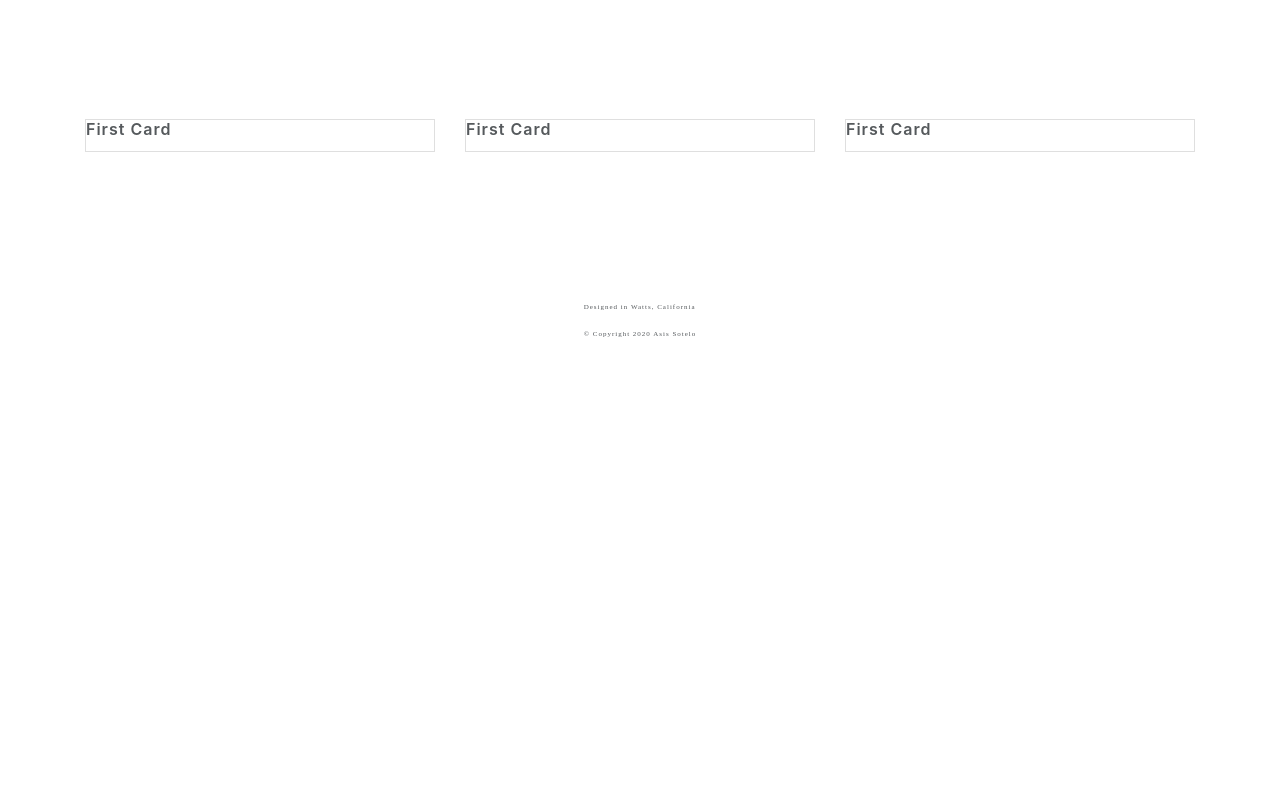
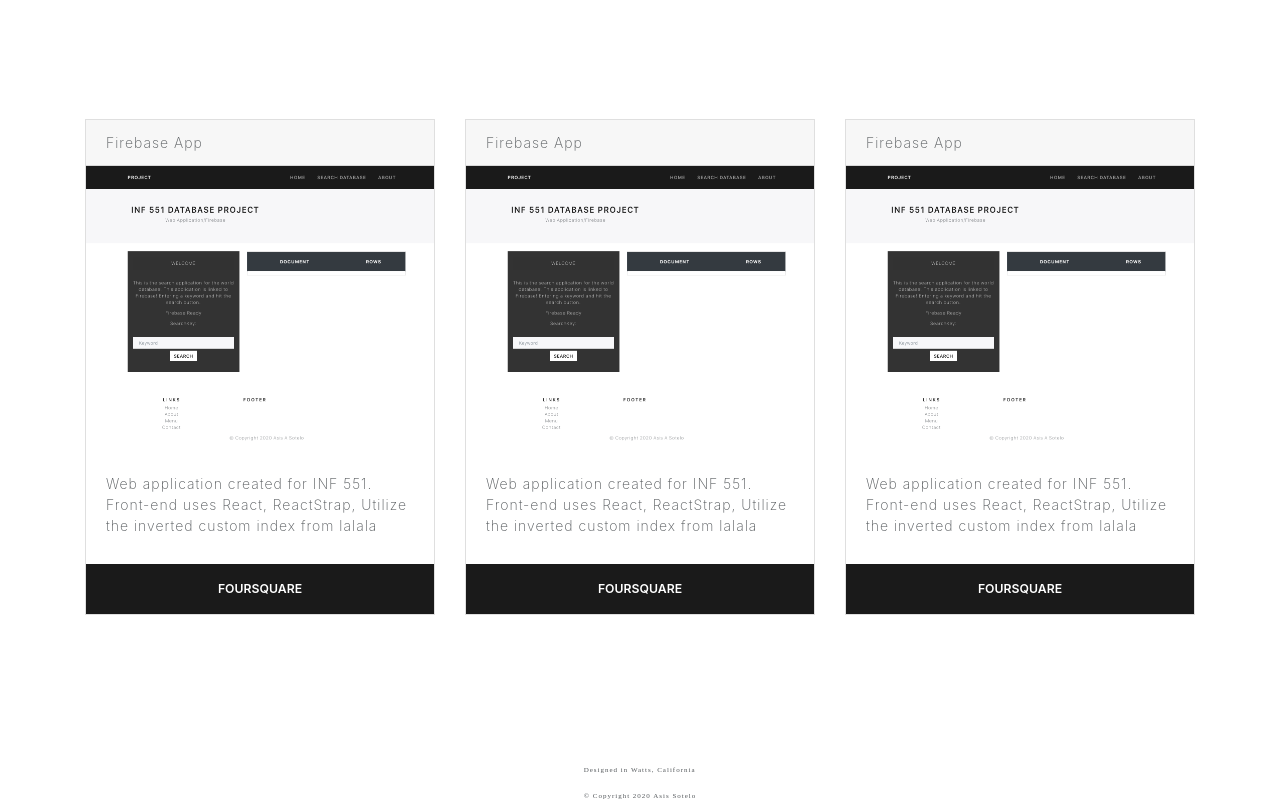
Before and after one commit to AsisASotelo/personal_website2, a React (Create React App) app in the folder pwmk2/: page / in a window 1280 px wide. Shown: the part 766-1578 px from the top of the page. Before the commit the page ends 1151 px from the top, so only its background shows below. Built offline with nearby package versions, Linux system fonts and the light colour scheme; a web font is replaced by a local one.

Commit message:
Edit Project Section

```diff
--- a/pwmk2/package.json
+++ b/pwmk2/package.json
@@ -3,6 +3,7 @@
   "version": "0.1.0",
   "private": true,
   "dependencies": {
+    "@iconify/react": "^1.1.3",
     "@testing-library/jest-dom": "^4.2.4",
     "@testing-library/react": "^9.5.0",
     "@testing-library/user-event": "^7.2.1",
@@ -33,5 +34,10 @@
       "last 1 firefox version",
       "last 1 safari version"
     ]
+  },
+  "devDependencies": {
+    "@iconify/icons-fa-brands": "^1.0.14",
+    "@iconify/icons-logos": "^1.0.12",
+    "@iconify/icons-simple-icons": "^1.0.44"
   }
 }
--- a/pwmk2/src/components/CardComp.jsx
+++ b/pwmk2/src/components/CardComp.jsx
@@ -1,36 +1,23 @@
 import React from 'react';
 import {Card, CardDeck, Container,Row,Col} from 'react-bootstrap';
+import SingleCard from './SingleCard';
 
 function CardComp(props) {
     return (
         <div>
             <Container>
                 <Row>
-                    <Col sm ={4}>
-                            <Card>
-                                <Card.Title>
-                                    First Card
-                                </Card.Title>
+                    <Col md ={4}>
+                        <SingleCard/>
 
+                    </Col>
+                    <Col md={4}>
+                        <SingleCard/>
 
+                    </Col>
+                    <Col md = {4}>
+                        <SingleCard/>
 
-                            </Card>
-                    </Col>
-                    <Col sm={4}>
-                        <Card>
-                        <Card.Title>
-                                    First Card
-                                </Card.Title>
-
-                        </Card>
-                    </Col>
-                    <Col sm = {4}>
-                        <Card>
-                        <Card.Title>
-                                    First Card
-                                </Card.Title>
-
-                        </Card>
                     </Col>
                 </Row>
 
--- a/pwmk2/src/components/HeaderComp.jsx
+++ b/pwmk2/src/components/HeaderComp.jsx
@@ -8,8 +8,8 @@ function HeaderComp(props) {
         <>
             <Navbar
                 bg = "light"
-                expand ="lg"
-                variang ="light">
+                expand ="sm"
+                variant ="light">
 
                     <Navbar.Brand href="/home">AS</Navbar.Brand>
                     <Navbar.Toggle />
--- /dev/null
+++ b/pwmk2/src/components/IconLabel.jsx
@@ -0,0 +1,22 @@
+import React, { Component } from 'react';
+import { Icon } from '@iconify/react';
+import {Button} from 'react-bootstrap'
+import pythonIcon from '@iconify/icons-logos/python';
+import javascriptIcon from '@iconify/icons-logos/javascript';
+import reactIcon from '@iconify/icons-logos/react';
+import foursquareIcon from '@iconify/icons-fa-brands/foursquare';
+import linuxIcon from '@iconify/icons-fa-brands/linux';
+import latexIcon from '@iconify/icons-simple-icons/latex';
+import hadoopIcon from'@iconify/icons-logos/hadoop';
+
+
+function IconLabel(props){
+    return(
+
+
+        <Button className = "mt-2" color ="success"> <Icon icon={foursquareIcon} /> Foursquare </Button>
+
+    )
+}
+
+export default IconLabel;
--- /dev/null
+++ b/pwmk2/src/components/SingleCard.jsx
@@ -0,0 +1,24 @@
+import React, { Component } from 'react';
+import {Card, Container, Row, Col} from 'react-bootstrap';
+import IconLabel from './IconLabel';
+
+
+function SingleCard(props){
+    return(
+
+       <Card>
+           <Card.Header>
+               <emp>Firebase App</emp>
+           </Card.Header>
+           <Card.Img src = "assets/images/firebase.png"/>
+           <Card.Body>
+               Web application created for INF 551. Front-end uses React, ReactStrap, Utilize the inverted custom index from lalala
+           </Card.Body>
+           <IconLabel></IconLabel>
+       </Card>
+
+
+    )
+}
+
+export default SingleCard;
```
Also changed, not shown: 1 other file (tests, documents, lock files or other folders).
